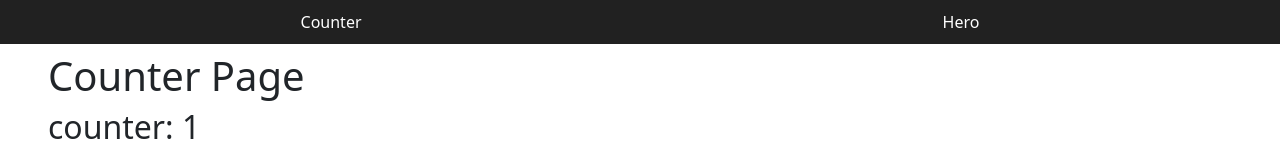
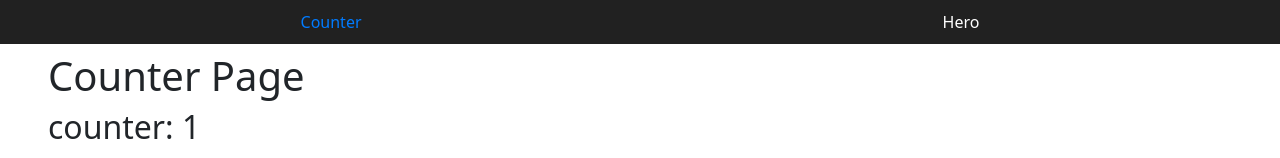
Before and after one commit to Jeremy-Quiel/Angular-learning, an Angular app in the folder bases/: page / in a window 1280 px wide. Shown: the top 158 px of the page. Built offline with nearby package versions, Linux system fonts and the light colour scheme.

Commit message:
feat: add RouterLinkActive to navbar

```diff
--- a/bases/src/app/app.ts
+++ b/bases/src/app/app.ts
@@ -1,6 +1,6 @@
 import { Component, signal } from '@angular/core';
 import { RouterOutlet } from '@angular/router';
-import { Navbar } from "./components/navbar/navbar";
+import { Navbar } from "./components/navbar/navbar.component";
 
 @Component({
   selector: 'app-root',
--- /dev/null
+++ b/bases/src/app/components/navbar/navbar.component.css
@@ -0,0 +1,16 @@
+nav {
+  display: flex;
+  justify-content: space-around;
+  background-color: #212121;
+  color: white;
+  padding: 10px;
+}
+
+nav a {
+    color: white;
+    text-decoration: none;
+}
+
+nav .active {
+  color: #007bff;
+}
--- /dev/null
+++ b/bases/src/app/components/navbar/navbar.component.html
@@ -0,0 +1,6 @@
+<nav>
+  <a [routerLink]="''" [routerLinkActive]="'active'" [routerLinkActiveOptions]="{ exact: true}">Counter</a>
+  <a [routerLink]="'/hero'" [routerLinkActive]="'active'" [routerLinkActiveOptions]="{ exact: true}">Hero</a>
+
+  <!-- OTHERS -->
+</nav>
--- a/bases/src/app/components/navbar/navbar.html
+++ /dev/null
@@ -1,21 +0,0 @@
-<style>
-  nav {
-    display: flex;
-    justify-content: space-around;
-    background-color: #212121;
-    color: white;
-    padding: 10px;
-  }
-
-  nav a {
-      color: white;
-      text-decoration: none;
-  }
-</style>
-
-<nav>
-  <a routerLink="/">Counter</a>
-  <a routerLink="/hero">Hero</a>
-
-  <!-- OTHERS -->
-</nav>
```
Also changed, not shown: bases/src/app/components/navbar/navbar.component.ts (added, +10 -0 lines), bases/src/app/components/navbar/navbar.ts (deleted, +0 -9 lines).
